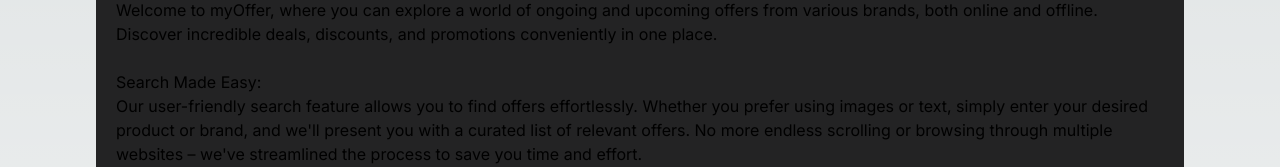
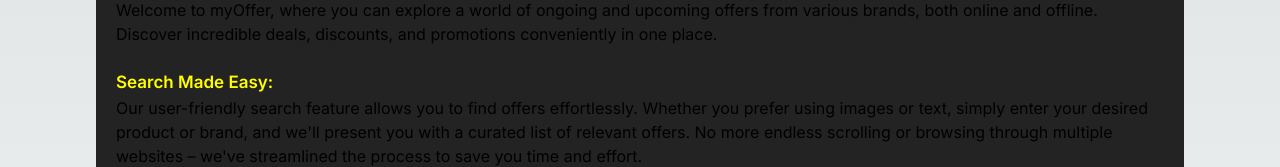
Before and after one commit to Brainless-Loco/my-offer-next-js, a Next.js app: page /about in a window 1280 px wide. Shown: the part 636-803 px from the top of the page. Built offline with nearby package versions, Linux system fonts and the light colour scheme.

Commit message:
sass updated

```diff
--- a/app/about/Footer.module.scss
+++ b/app/about/Footer.module.scss
@@ -1,4 +1,4 @@
-$primaryColor: #337ab7; ///variables
+$primaryColor: yellow; ///variables
 $secondaryColor: #3b3737;
 
 @mixin flexCenter { ///mixins
--- a/app/about/page.js
+++ b/app/about/page.js
@@ -1,11 +1,10 @@
 "use client"
 
-import React, { useState,useRef,useEffect } from 'react'
-import { useParams } from 'next/navigation'
+import React, { useRef,useEffect } from 'react'
 import Header from '@/components/Header/Header'
 import HeadTagElements from '@/components/HeadTagElements/HeadTagElements'
 import { Box } from '@mui/material'
-// import './about.css'
+import './about.css'
 import Logo from '@/components/MenuBar/Logo'
 import { gsap } from 'gsap'
 import styles from './Footer.module.scss';
```
